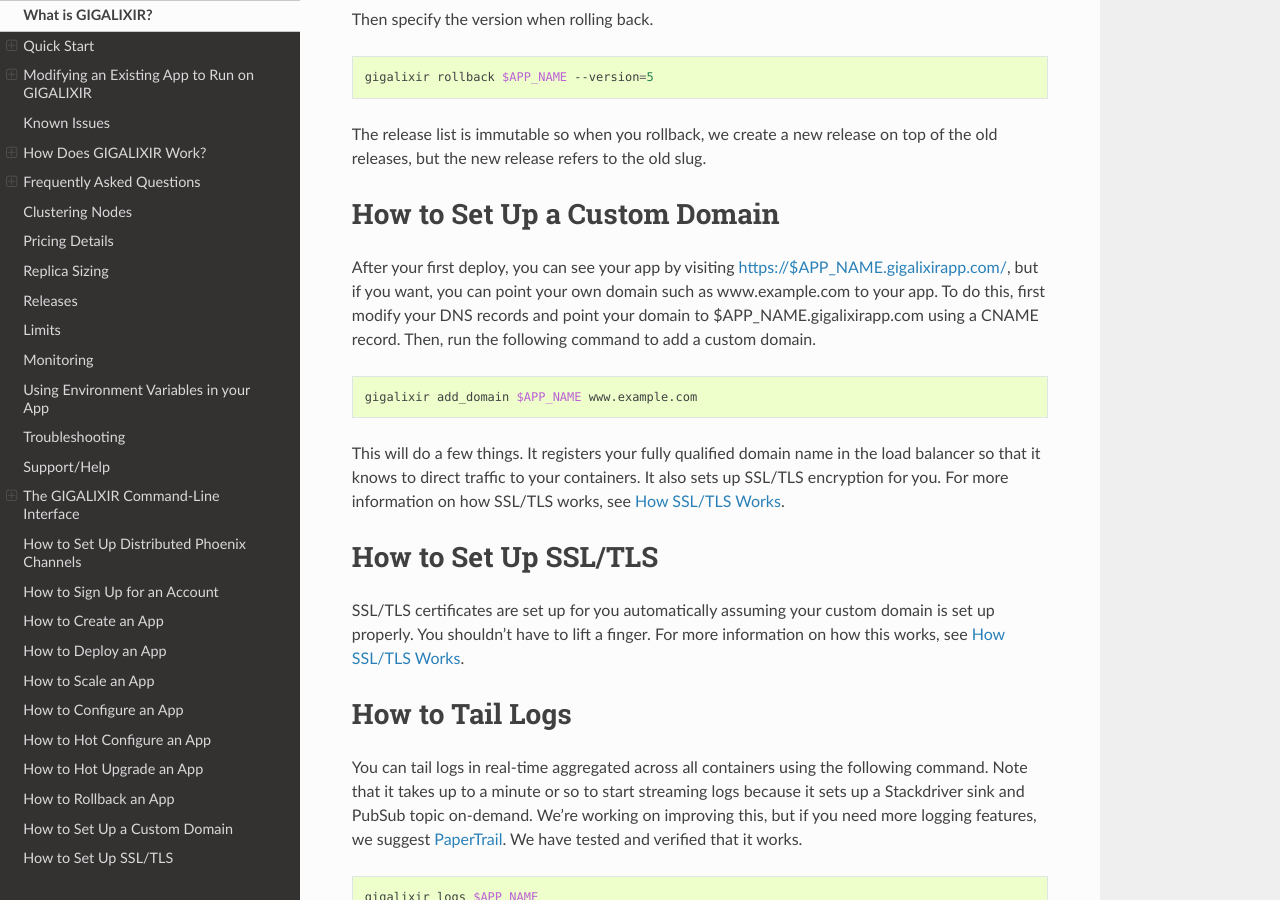
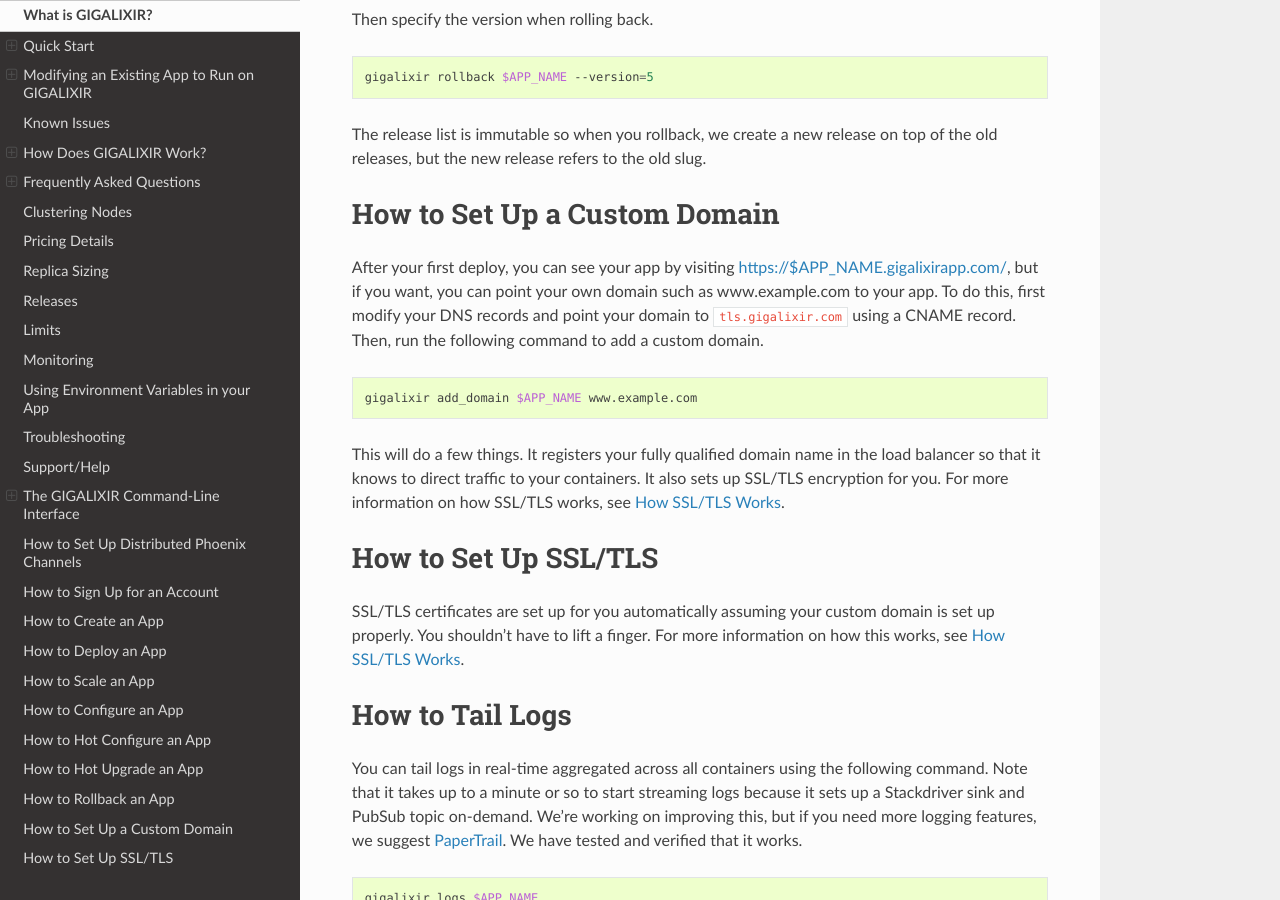
Before and after one commit to gigalixir/gigalixir-cli, a Sphinx documentation site: the page built from docs/source/main.rst, in a window 1280 px wide and 900 px high, scrolled down 17791 px. Built offline with Sphinx 7.4.7 and the Read the Docs theme 2.0.0, drawn with Linux system fonts in a browser that asks for light colours.

Commit message:
update tls docs.

```diff
--- a/docs/source/main.rst
+++ b/docs/source/main.rst
@@ -681,7 +681,7 @@ How to Set Up a Custom Domain
 
 After your first deploy, you can see your app by visiting https://$APP_NAME.gigalixirapp.com/, but if
 you want, you can point your own domain such as www.example.com to your app. To do this, first modify
-your DNS records and point your domain to $APP_NAME.gigalixirapp.com using a CNAME record. Then, run
+your DNS records and point your domain to :bash:`tls.gigalixir.com` using a CNAME record. Then, run
 the following command to add a custom domain.
 
 .. code-block:: bash
```
